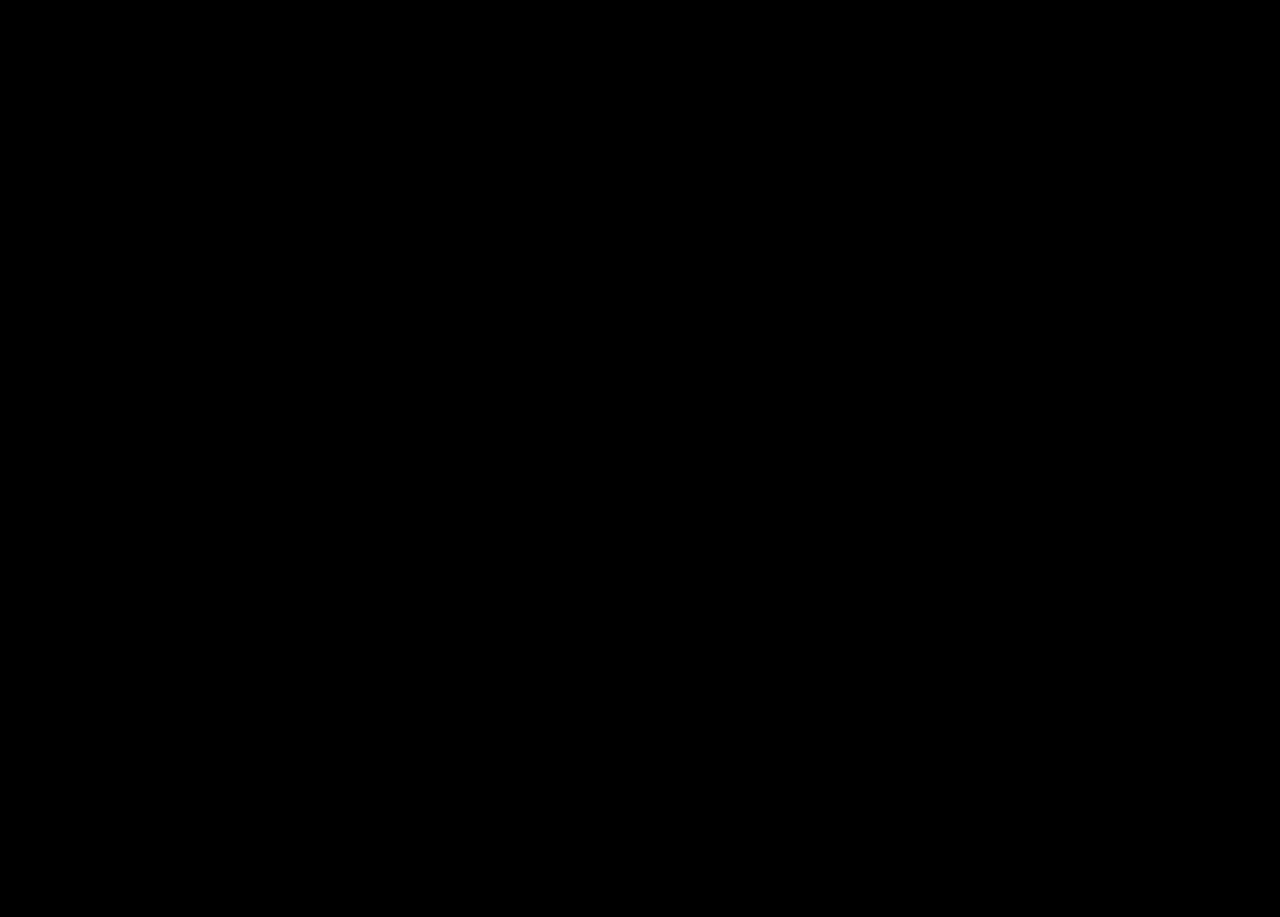
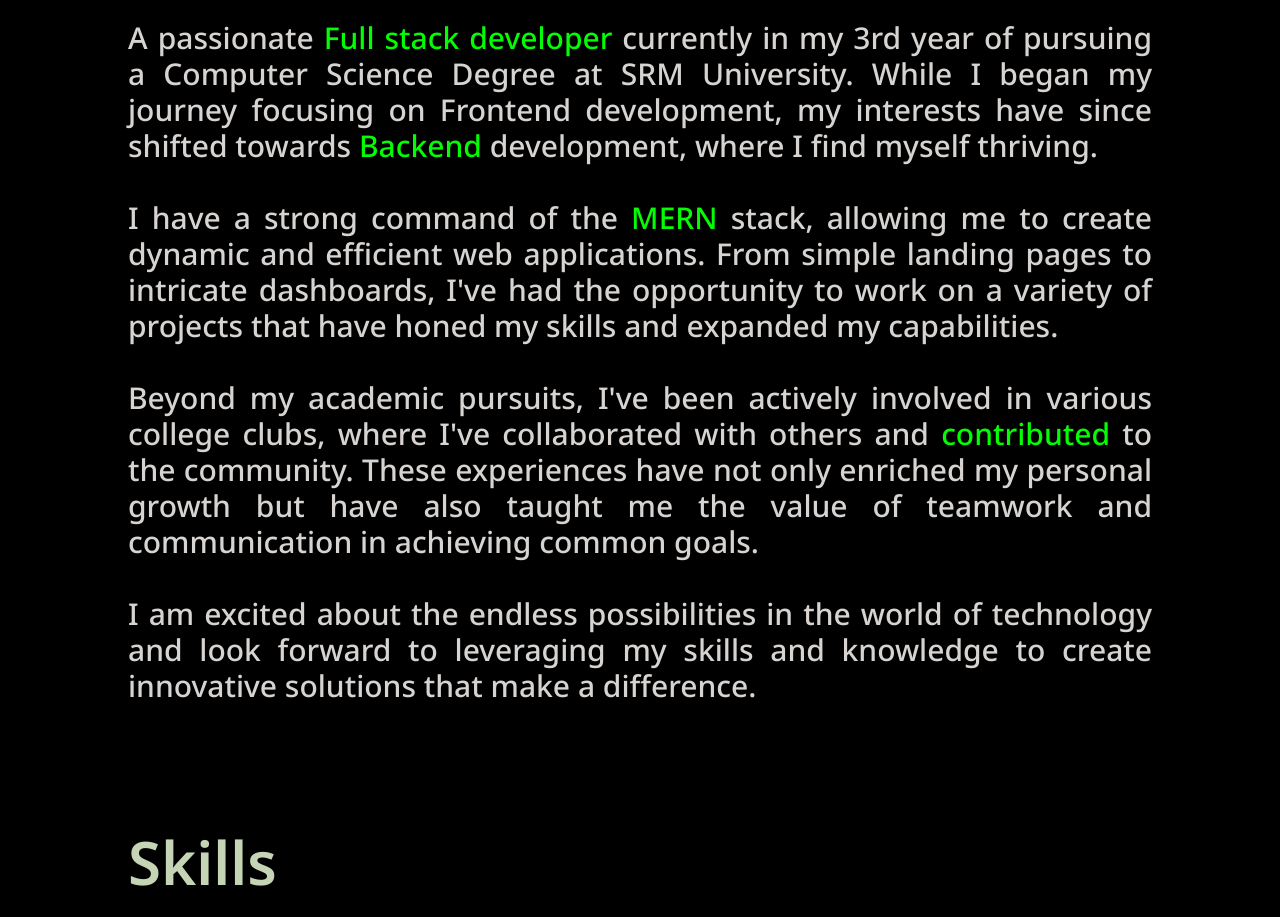
Before and after one commit to CampVamp/Portfolio-v2, a Next.js app: page / in a window 1280 px wide. Shown: the part 880-1797 px from the top of the page. Before the commit the page ends 800 px from the top, so only its background shows below. Built offline with nearby package versions, Linux system fonts and the light colour scheme.

Commit message:
chore: Uncomment code

```diff
--- a/app/page.tsx
+++ b/app/page.tsx
@@ -6,8 +6,8 @@
   return (
     <div className="w-full">
       <Hero />
-      {/* <About />
-      <Skills /> */}
+      <About />
+      <Skills />
     </div>
   );
 };
```
